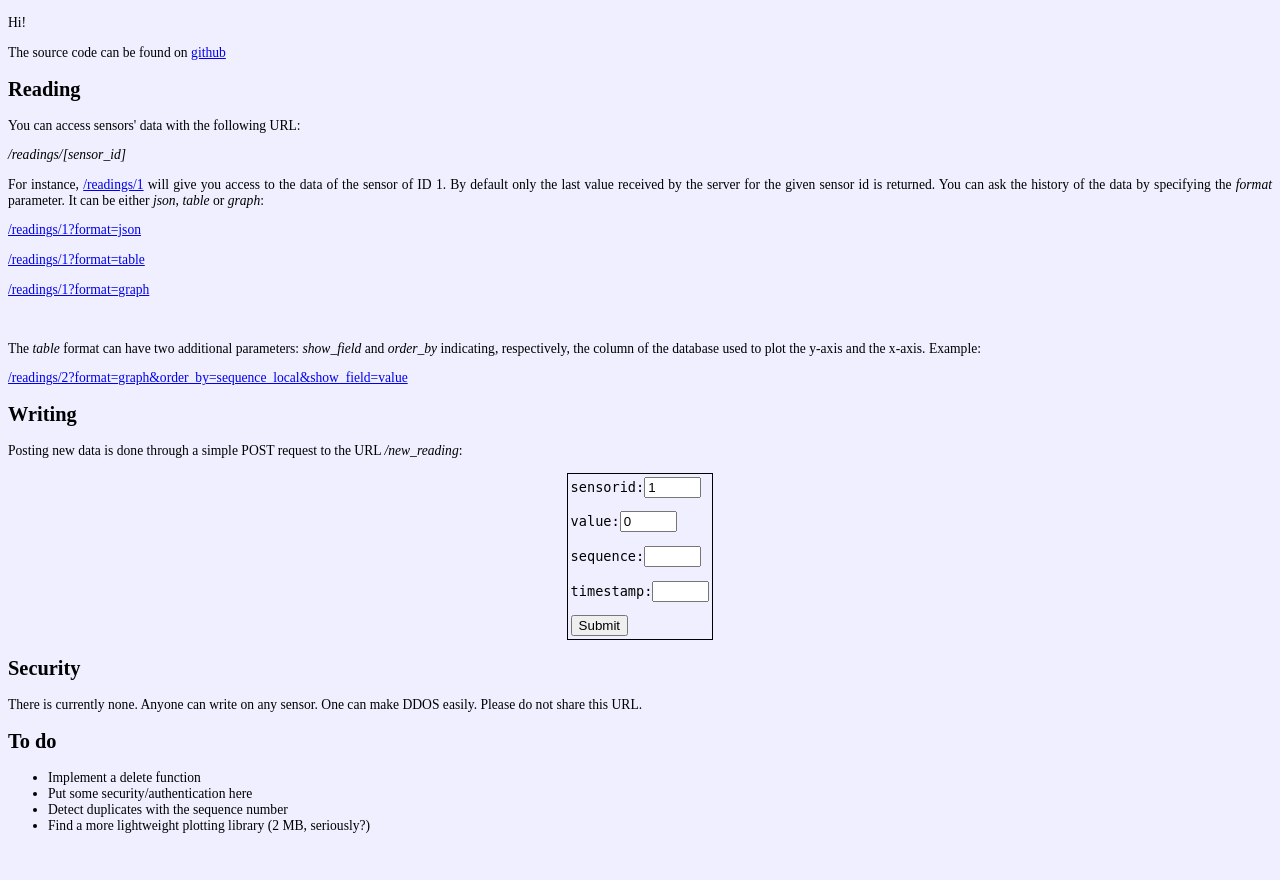
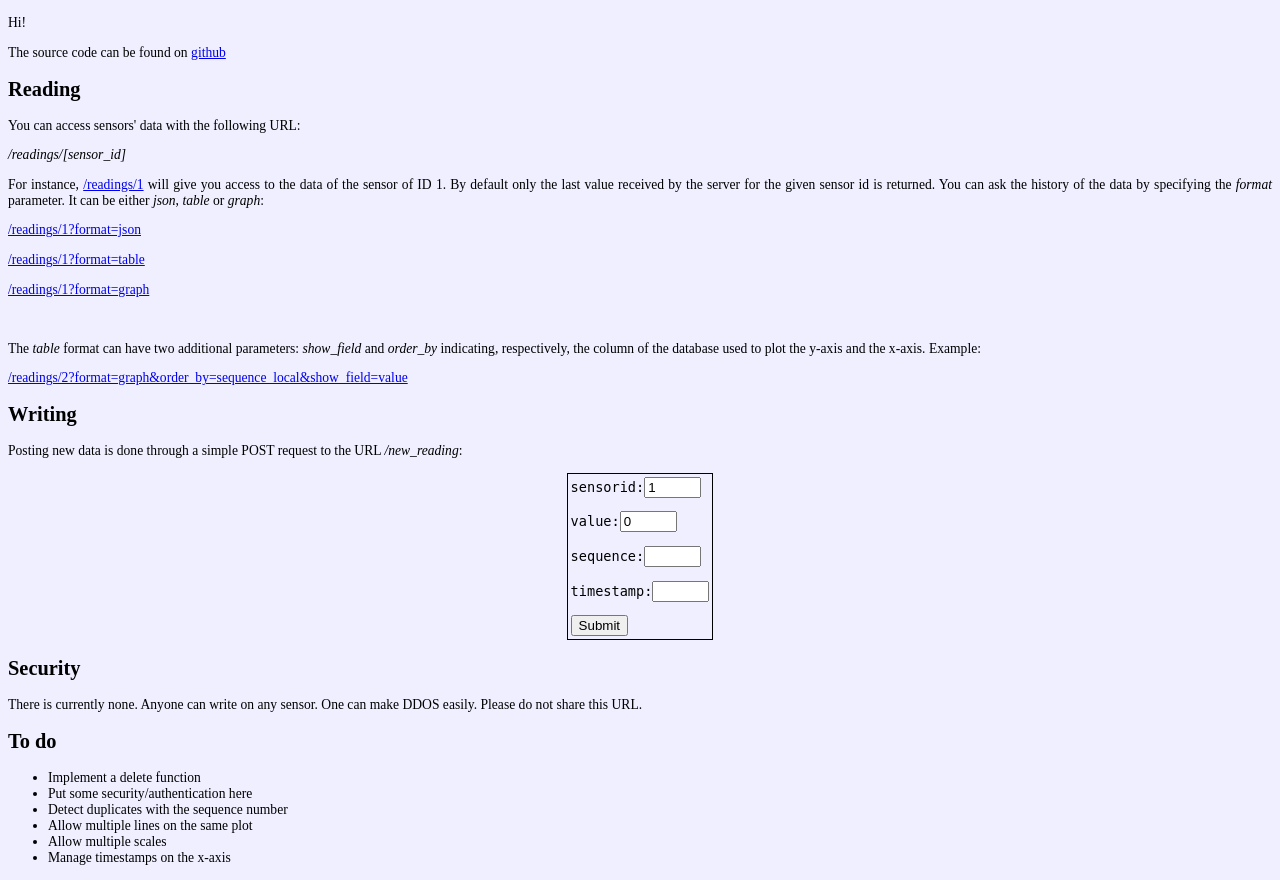
Before and after one commit to Hackerfarm/awarenode, a plain HTML site: page static/index.html in a window 1280 px wide. Shown: the part 42-922 px from the top of the page. Before the commit the page ends 890 px from the top, so only its background shows below. Drawn offline with Linux system fonts and the light colour scheme.

Commit message:
Updated the todo list

```diff
--- a/static/index.html
+++ b/static/index.html
@@ -41,7 +41,9 @@
     <li>Implement a delete function</li>
     <li>Put some security/authentication here</li>
     <li>Detect duplicates with the sequence number</li>
-    <li>Find a more lightweight plotting library (2 MB, seriously?)</li>
+    <li>Allow multiple lines on the same plot</li>
+    <li>Allow multiple scales</li>
+    <li>Manage timestamps on the x-axis</li>
 </ul>
 </body>
 </html>
```
